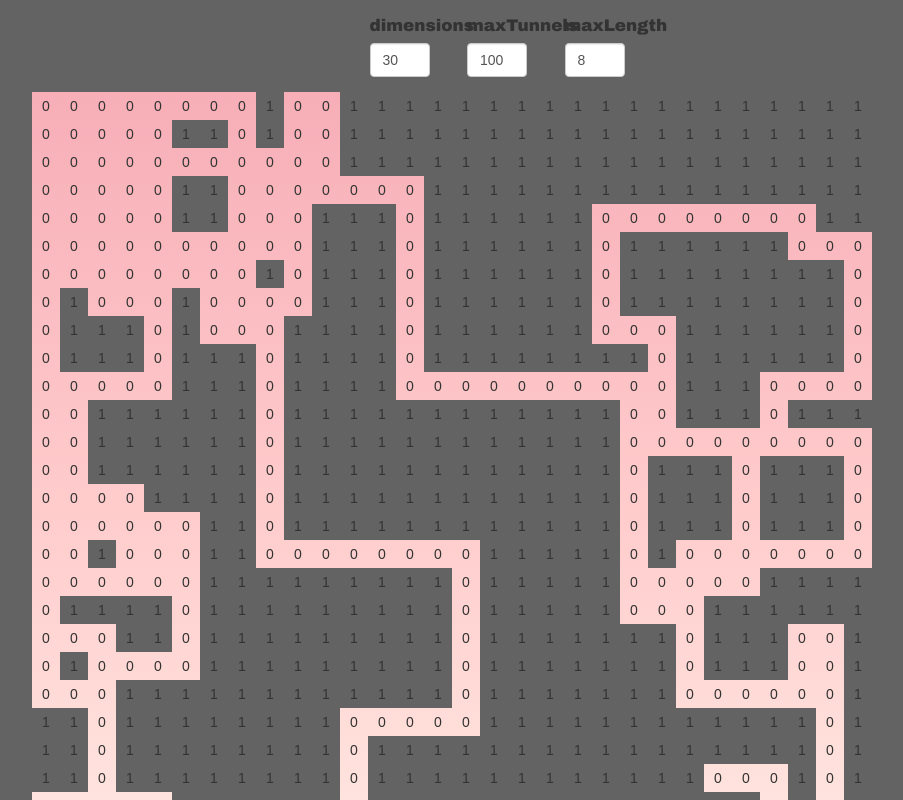
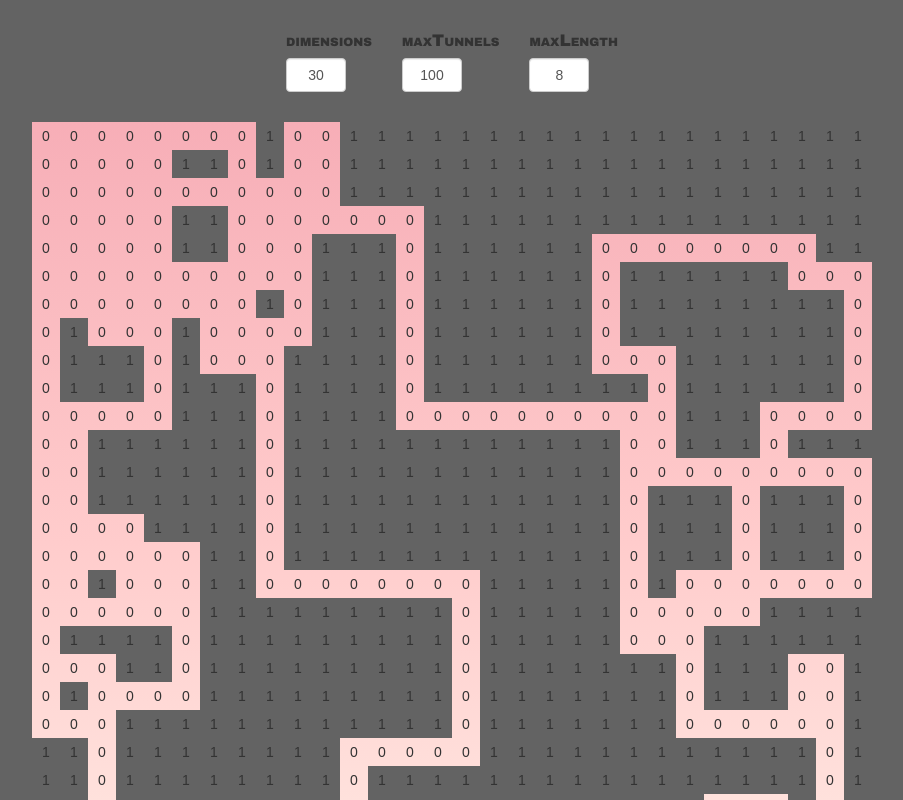
Before and after one commit to ahmaxed/mapgen, a React (Create React App) app: page / in a window 1280 px wide. Shown: the top 800 px of the page, without its empty margins (147-1050 px from the left). Built offline with nearby package versions, Linux system fonts and the light colour scheme.

Commit message:
style form/label a little

```diff
--- a/src/App.css
+++ b/src/App.css
@@ -13,8 +13,15 @@
   margin: 1em;
 }
 
+.inline {
+  text-align: center;
+  padding: 15px;
+  display: inline-block;
+}
+
 label {
   font-family: "Arial Black";
+  font-variant: small-caps;
   font-size: 1.2em;
   color: #333;
 }
@@ -56,6 +63,7 @@
 
 .form-control {
   width: 60px;
+  text-align: center;
 }
 
 
--- a/src/App.js
+++ b/src/App.js
@@ -37,6 +37,7 @@
     }
     return input;
   }
+
   //lets create a randomly generated map for our dungeon crawler
   createMap() {
     let dimensions = this.state.dimensions, // width and height of the map
@@ -96,16 +97,16 @@
     let grid = this.createMap();
     return (
       <div className="container">
-        <div className="form-group row">
-          <div className="col-xs-push-3 col-sm-push-4 col-md-push-5 col-lg-push-5 col-xs-3 col-sm-2 col-md-1 col-lg-1">
+        <div className="form-group row text-center">
+          <div className="inline">
             <label>dimensions</label>
             <input className="form-control" name="dimensions" type="text" maxLength="2" value={this.state.dimensions} onChange={this.onChange}/>
           </div>
-          <div className="col-xs-push-3 col-sm-push-4 col-md-push-5 col-lg-push-5 col-xs-3 col-sm-2 col-md-1 col-lg-1">
+          <div className="inline">
             <label>maxTunnels</label>
             <input className="form-control" name="maxTunnels" type="text" maxLength="3" value={this.state.maxTunnels} onChange={this.onChange}/>
           </div>
-          <div className="col-xs-push-3 col-sm-push-4 col-md-push-5 col-lg-push-5 col-xs-3 col-sm-2 col-md-1 col-lg-1">
+          <div className="inline">
             <label>maxLength</label>
             <input className="form-control" name="maxLength" type="text" maxLength="3" value={this.state.maxLength} onChange={this.onChange}/>
           </div>
```
